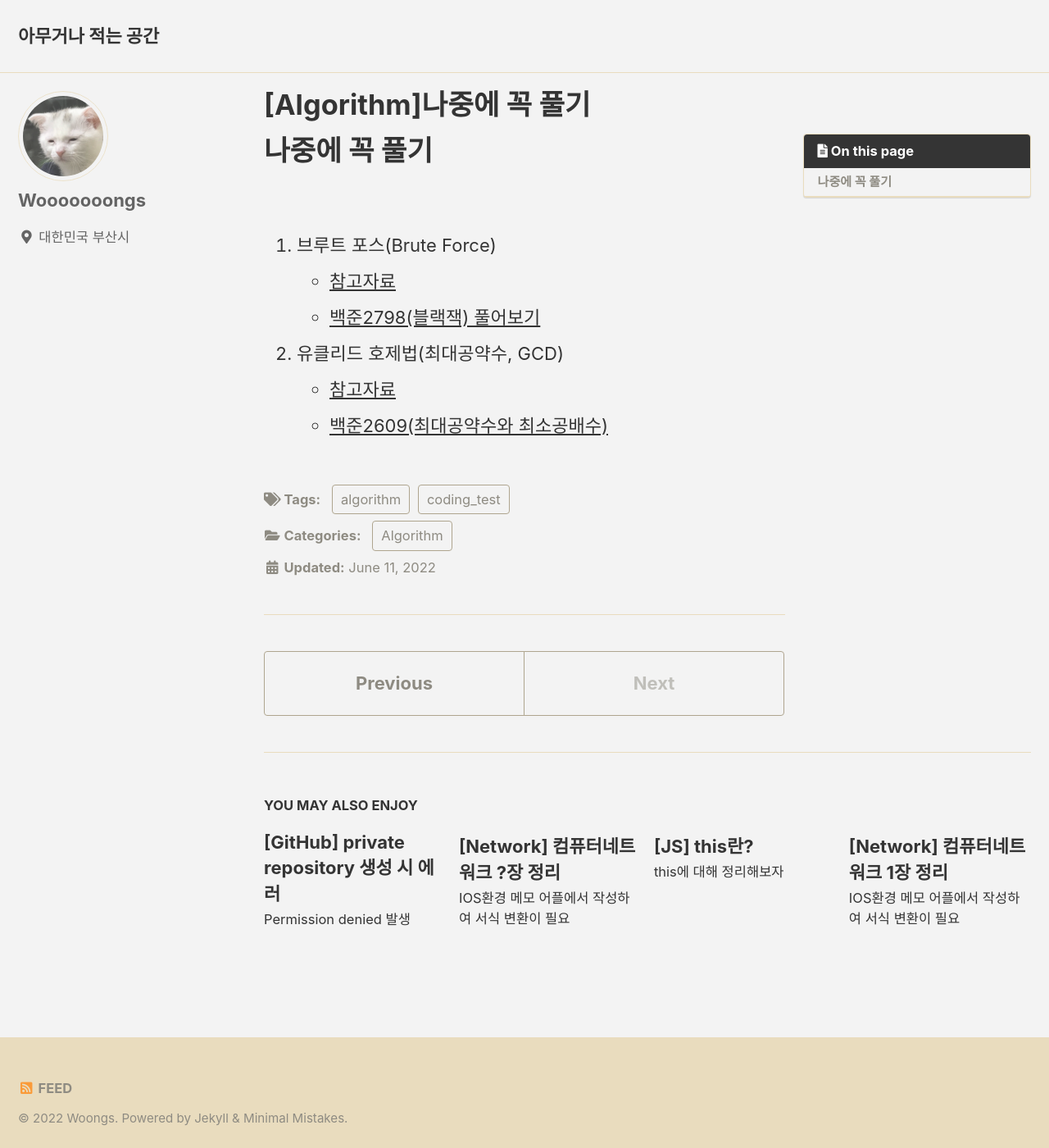
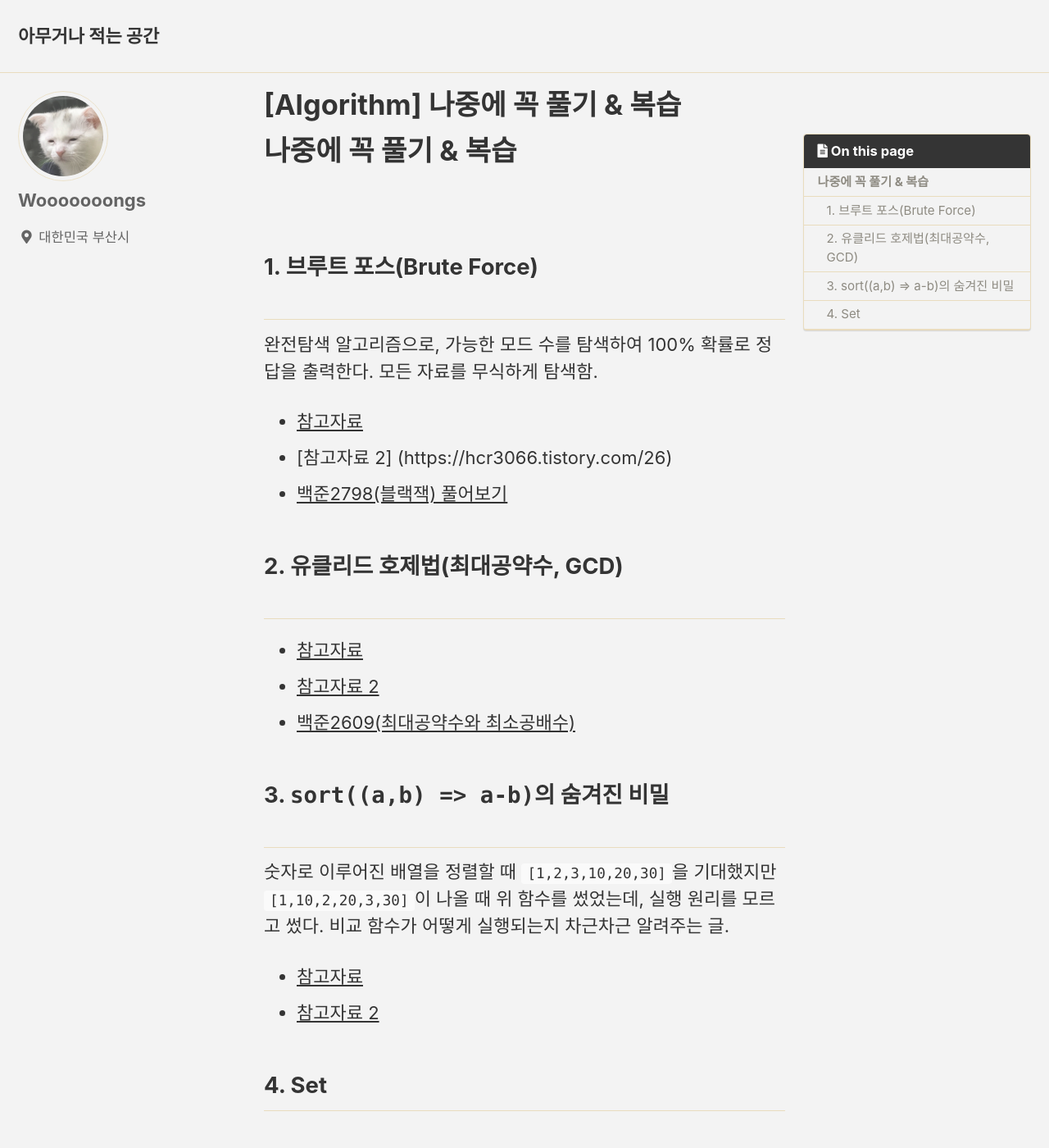
Before and after one commit to wooooooongs/wooooooongs.github.io, a Jekyll site: the page built from _posts/2022-06-11-review.md, in a window 1280 px wide and 1400 px high. Shown: the whole window at 82% size. Built offline with Jekyll 4.4.1, drawn with Linux system fonts in a browser that asks for light colours; cached includes are drawn as plain includes.

Commit message:
서식 수정

```diff
--- a/_posts/2022-06-11-review.md
+++ b/_posts/2022-06-11-review.md
@@ -1,5 +1,5 @@
 ---
-title:  "[Algorithm]나중에 꼭 풀기"
+title:  "[Algorithm] 나중에 꼭 풀기 & 복습"
 excerpt: "어찌저찌 해서 풀었지만 다시 보면 까먹을 것 같은 내용들을 모았다."
 
 categories:
@@ -14,15 +14,29 @@ date: 2022-06-11
 last_modified_at: 2022-06-11
 ---
 
-# 나중에 꼭 풀기
+# 나중에 꼭 풀기 & 복습
 
 
 <br>
 
-1. 브루트 포스(Brute Force)
-	* [참고자료](https://go-coding.tistory.com/67)
-	* [백준2798(블랙잭) 풀어보기](https://www.acmicpc.net/problem/2798)
+##  1. 브루트 포스(Brute Force) <br>
+완전탐색 알고리즘으로, 가능한 모드 수를 탐색하여 100% 확률로 정답을 출력한다.
+모든 자료를 무식하게 탐색함.
 
-2. 유클리드 호제법(최대공약수, GCD)
-	* [참고자료](https://seunghyum.github.io/algorithm/Euclidean-algorithm/#)
-	* [백준2609(최대공약수와 최소공배수)](https://www.acmicpc.net/problem/2609)
+* [참고자료](https://go-coding.tistory.com/67)
+* [참고자료 2] (https://hcr3066.tistory.com/26)
+* [백준2798(블랙잭) 풀어보기](https://www.acmicpc.net/problem/2798)
+
+
+## 2. 유클리드 호제법(최대공약수, GCD) <br>
+* [참고자료](https://seunghyum.github.io/algorithm/Euclidean-algorithm/#)
+* [참고자료 2](https://celltong.tistory.com/entry/프로그래머스-JavaScript-level-1-최대공약수와-최소공배수)
+* [백준2609(최대공약수와 최소공배수)](https://www.acmicpc.net/problem/2609)
+
+## 3. `sort((a,b) => a-b)`의 숨겨진 비밀 <br>
+숫자로 이루어진 배열을 정렬할 때 `[1,2,3,10,20,30]`을 기대했지만 `[1,10,2,20,3,30]`이 나올 때 위 함수를 썼었는데, 실행 원리를 모르고 썼다. 비교 함수가 어떻게 실행되는지 차근차근 알려주는 글.
+
+* [참고자료](https://developer-talk.tistory.com/73)
+* [참고자료 2](https://velog.io/@jakeseo_me/Javascript-Sort함수에-대한-잡지식)
+
+## 4. Set
```
